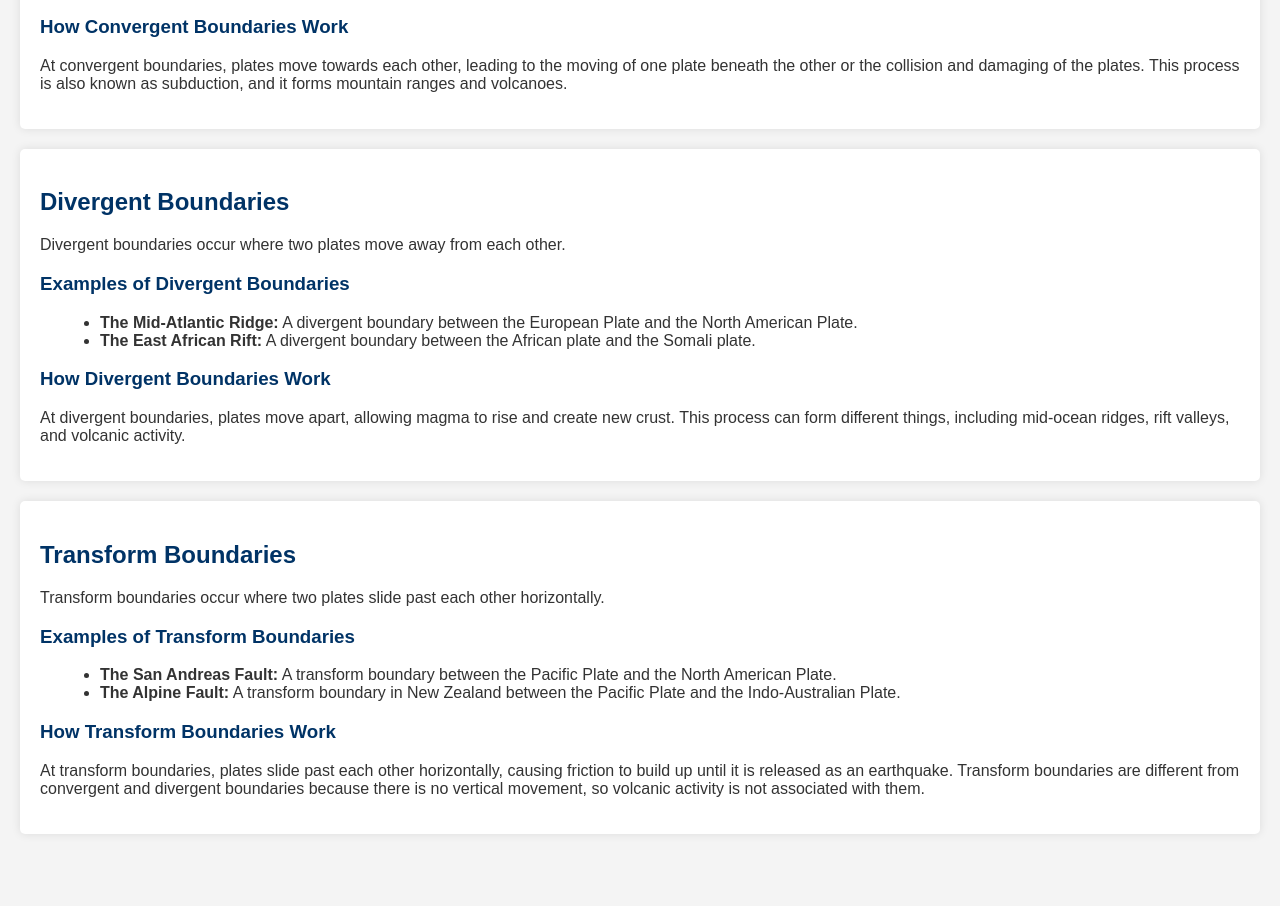
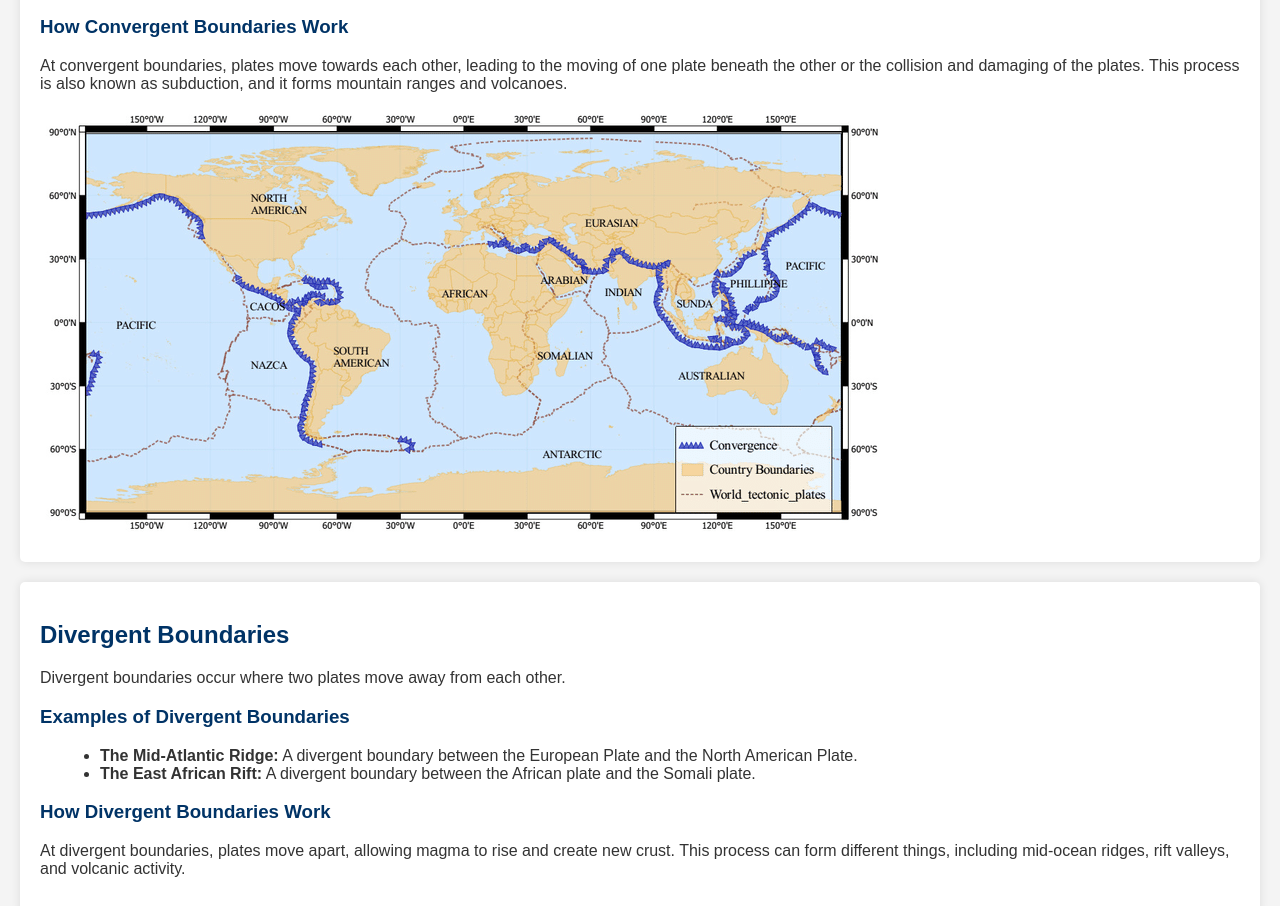
Before and after one commit to Vivexplorer/PlateBoundaries, a plain HTML site: page index.html in a window 1280 px wide. Shown: the part 921-1827 px from the top of the page. Before the commit the page ends 1795 px from the top, so only its background shows below. Drawn offline with Linux system fonts and the light colour scheme.

Commit message:
Update index.html

```diff
--- a/index.html
+++ b/index.html
@@ -36,6 +36,7 @@
             </ul>
             <h3>How Convergent Boundaries Work</h3>
             <p>At convergent boundaries, plates move towards each other, leading to the moving of one plate beneath the other or the collision and damaging of the plates. This process is also known as subduction, and it forms mountain ranges and volcanoes.</p>
+            <img src="IMG_0888.png" alt="Convergent Boundaries">
         </section>
 
         <section id="divergent">
```
